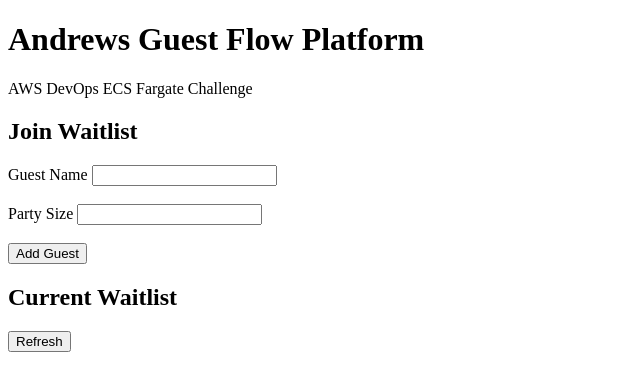
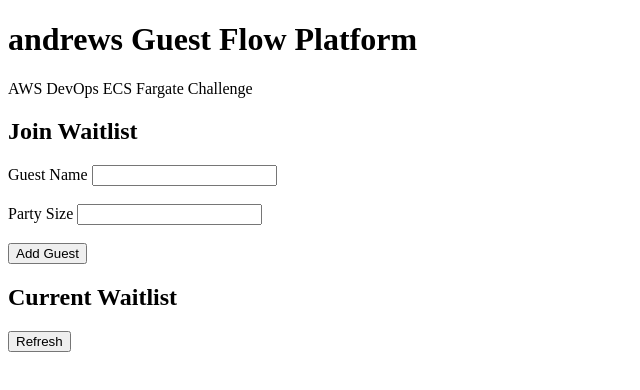
Before and after one commit to andrewkamuto-cmd/devops-ecs-fargate-challenge, a plain HTML site: page frontend/index.html in a window 1280 px wide. Shown: the whole page, without its empty margins (0-640 px from the left). Drawn offline with Linux system fonts and the light colour scheme; no server answers.

```diff
--- a/frontend/index.html
+++ b/frontend/index.html
@@ -1,13 +1,13 @@
 <!DOCTYPE html>
 <html>
 <head>
-    <title>Andrews Guest Flow</title>
+    <title>andrews Guest Flow</title>
     <meta charset="UTF-8">
 </head>
 
 <body>
 
-<h1>Andrews Guest Flow Platform</h1>
+<h1>andrews Guest Flow Platform</h1>
 
 <p>AWS DevOps ECS Fargate Challenge</p>
 
```
Also changed, not shown: README.md, screenshots/15BA12E1-C85E-4720-8307-C326E9839D23_1_201_a.jpeg (added), screenshots/271654CD-5D60-4143-9816-B460F0E5F65D.png (added), screenshots/3A14D410-3FC0-4CCE-892D-5D9F1F0FA716_1_201_a.jpeg (added), screenshots/412899BC-6729-440F-8A25-9054AA87C20E_1_201_a.jpeg (added), screenshots/54C54EC9-7023-4370-A8FB-2543FE207215_1_201_a.jpeg (added), screenshots/85146662-761C-4B14-A73F-0FF22C1844F7_1_201_a.jpeg (added).
